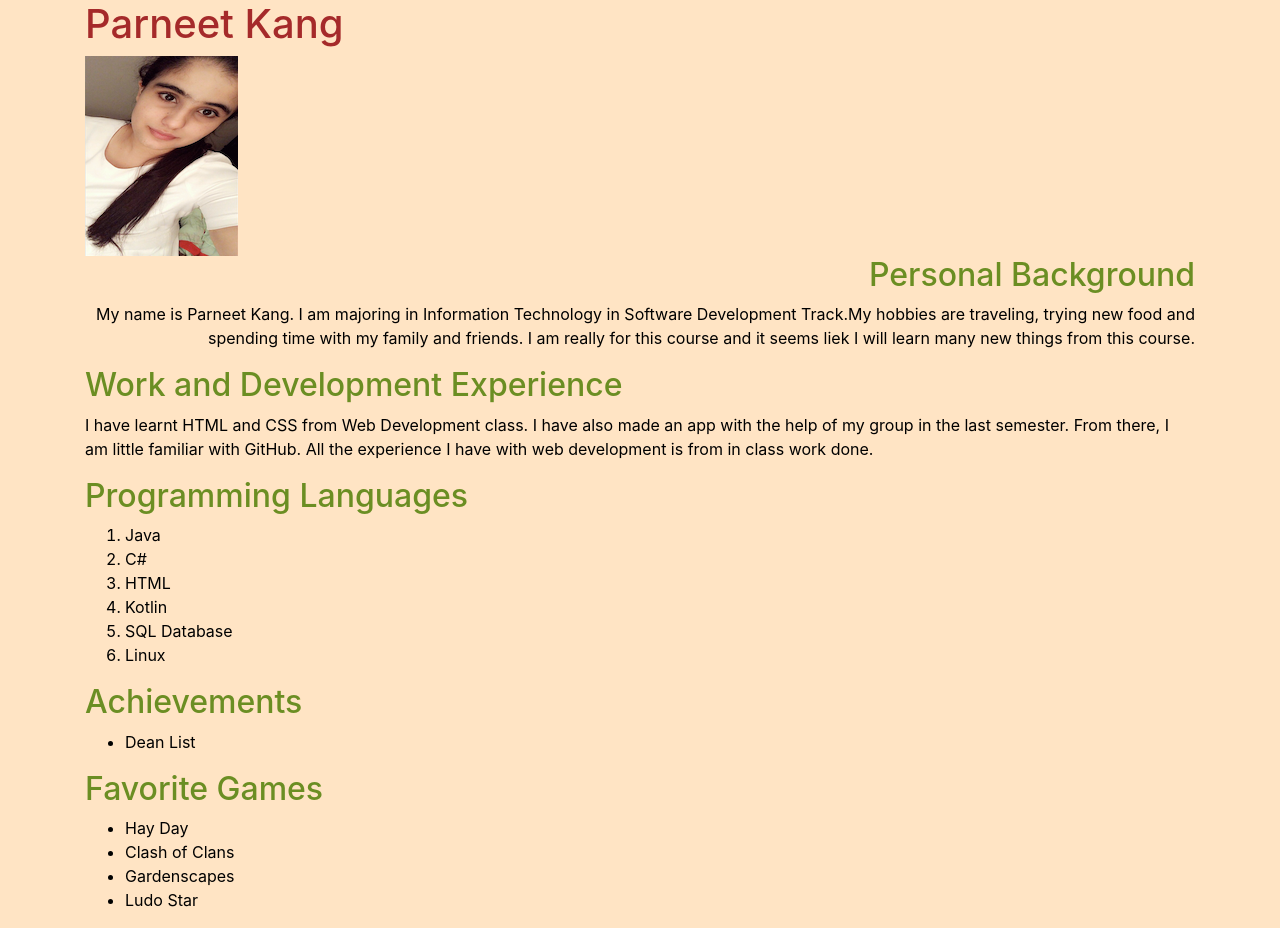
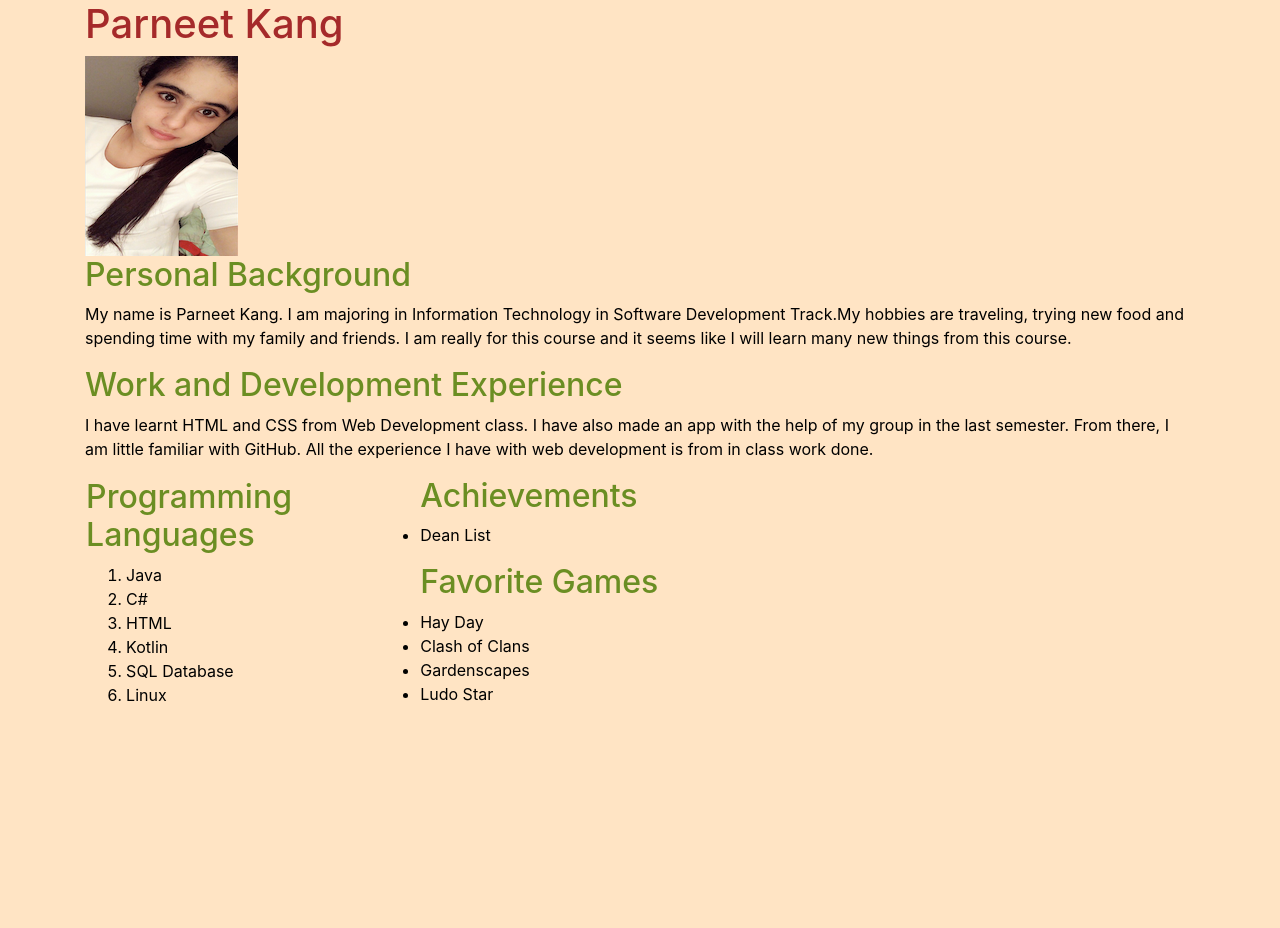
Before and after one commit to IT3049C-Students-Archive/1-online-portfolio-Parneet1712, a website: page index.html in a window 1280 px wide. After the commit the page ends 800 px from the top, so only its background shows below. Drawn offline with nearby package versions, Linux system fonts and the light colour scheme.

Commit message:
made some changes in the layout of the website

```diff
--- a/index.html
+++ b/index.html
@@ -27,7 +27,7 @@
 
         <p>My name is Parneet Kang. I am majoring in Information Technology in Software Development
           Track.My hobbies are traveling, trying new food and spending time with my family and friends. I am really
-          for this course and it seems liek I will learn many new things from this course.
+          for this course and it seems like I will learn many new things from this course.
         </p>
       </div>
 
--- a/resources/styles/styles.css
+++ b/resources/styles/styles.css
@@ -11,6 +11,12 @@ h2{
   color: olivedrab;
 }
 
-#personalBackground{
-  text-align: right ;
+#programmingLanguages{
+  float: left;
+  width:30%;
+  margin:.1%;
 }
+
+#acheivements{
+  float:right;
+}
```
